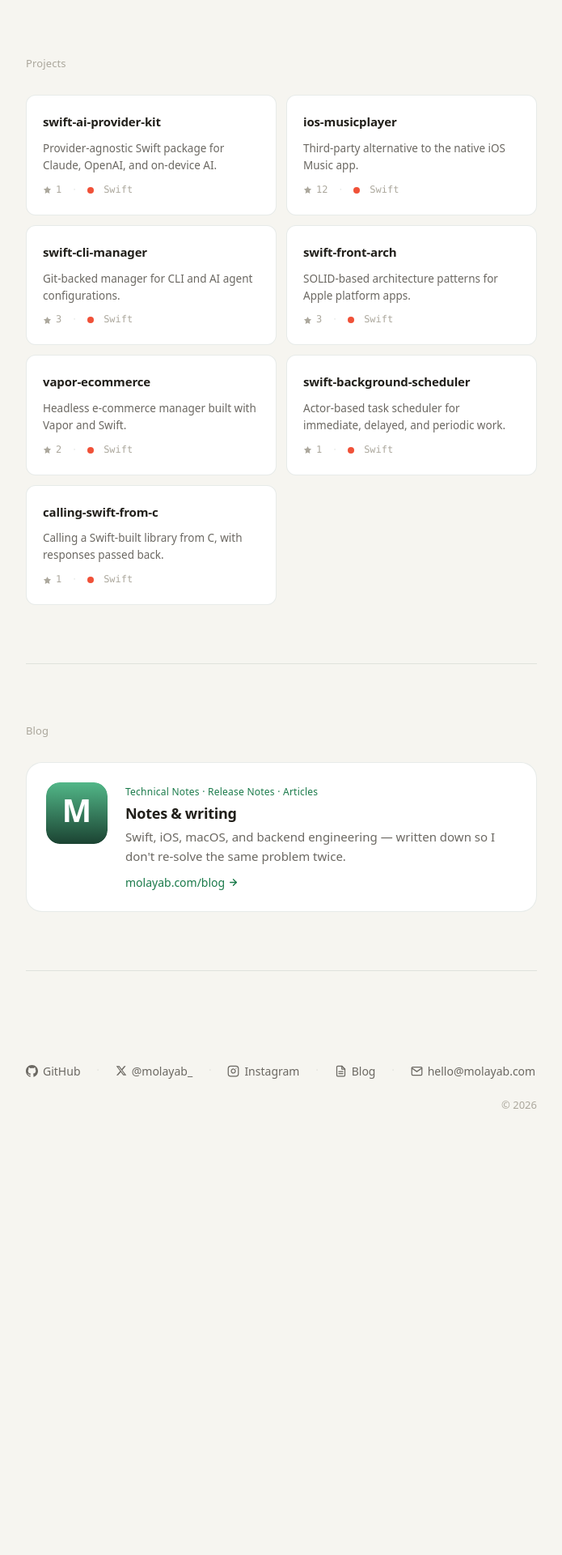
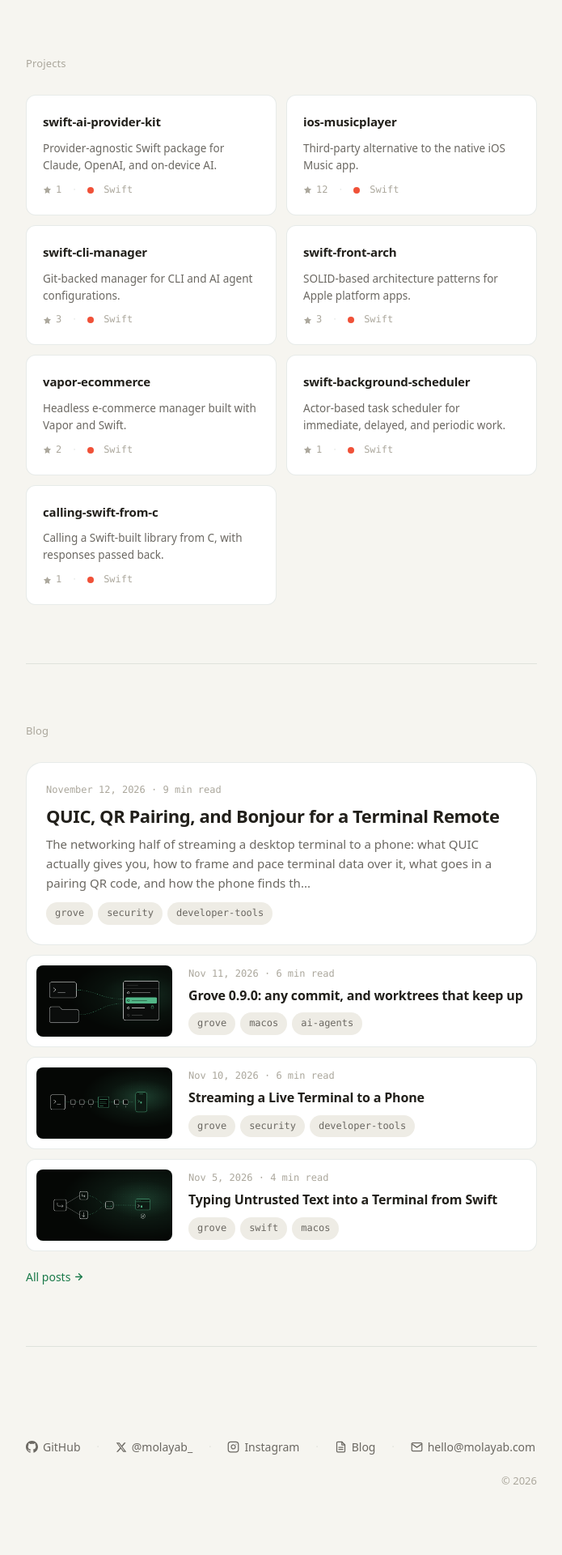
Before and after one commit to molayab/molayab.github.io, a Jekyll site: the page built from index.html, in a window 1280 px wide. Shown: the part 1363-3283 px from the top of the page at 81% size, without its empty margins (292-987 px from the left). Built offline with Jekyll 4.4.1, drawn with Linux system fonts in a browser that asks for light colours; before the commit the page ends 2818 px from its top, so only the background shows below that.

Commit message:
Show the latest posts in the homepage Blog section (#42)

```diff
--- a/index.html
+++ b/index.html
@@ -469,6 +469,149 @@ body::before {
   flex-shrink: 0;
 }
 
+/* ── Latest posts (blog) ────────────────────────────────────── */
+.post-feature,
+.post-row {
+  display: block;
+  background: var(--surface);
+  border: 1px solid var(--border);
+  text-decoration: none;
+  color: inherit;
+  overflow: hidden;
+  transition: transform 0.25s var(--ease), box-shadow 0.25s var(--ease), border-color 0.2s ease;
+}
+.post-feature:hover,
+.post-row:hover {
+  transform: translateY(-2px);
+  box-shadow: var(--shadow-hover);
+  border-color: var(--glow);
+}
+.post-feature:focus-visible,
+.post-row:focus-visible { outline: 2px solid var(--accent); outline-offset: 3px; }
+
+.post-feature {
+  border-radius: var(--radius);
+  margin-bottom: 12px;
+}
+
+.post-cover-img {
+  display: block;
+  width: 100%;
+  height: auto;
+  aspect-ratio: 1200 / 630;
+  object-fit: cover;
+  background: #050705;
+}
+.post-feature .post-cover-img { border-bottom: 1px solid var(--border); }
+
+.post-feature-body {
+  display: flex;
+  flex-direction: column;
+  gap: 8px;
+  padding: 24px;
+}
+
+.post-meta {
+  font-size: 0.75rem;
+  font-family: var(--mono);
+  color: var(--text-3);
+  font-variant-numeric: tabular-nums;
+}
+
+.post-feature-title {
+  font-size: 1.375rem;
+  font-weight: 600;
+  letter-spacing: -0.02em;
+  line-height: 1.25;
+  color: var(--text);
+  text-wrap: balance;
+}
+
+.post-feature-desc {
+  font-size: 0.9375rem;
+  color: var(--text-2);
+  line-height: 1.6;
+  text-wrap: pretty;
+}
+
+.post-tags {
+  display: flex;
+  flex-wrap: wrap;
+  gap: 6px;
+  margin-top: 4px;
+}
+
+.tag {
+  display: inline-flex;
+  align-items: center;
+  font-family: var(--mono);
+  font-size: 0.75rem;
+  color: var(--text-2);
+  background: var(--surface-2);
+  border: 1px solid transparent;
+  border-radius: var(--radius-pill);
+  padding: 3px 10px;
+}
+
+.post-rows {
+  list-style: none;
+  display: flex;
+  flex-direction: column;
+  gap: 12px;
+}
+
+.post-row {
+  display: grid;
+  grid-template-columns: 168px 1fr;
+  align-items: center;
+  gap: 0 20px;
+  padding: 12px;
+  border-radius: var(--radius-sm);
+}
+.post-row.is-coverless {
+  grid-template-columns: 1fr;
+  padding: 16px 20px;
+}
+.post-row .post-cover-img {
+  border-radius: 8px;
+  border: 1px solid var(--border);
+}
+
+.post-row-body {
+  display: flex;
+  flex-direction: column;
+  gap: 6px;
+  min-width: 0;
+}
+
+.post-row-title {
+  font-size: 1rem;
+  font-weight: 600;
+  letter-spacing: -0.01em;
+  line-height: 1.35;
+  color: var(--text);
+  text-wrap: pretty;
+}
+
+.post-all {
+  display: inline-flex;
+  align-items: center;
+  gap: 4px;
+  margin-top: 20px;
+  font-size: 0.875rem;
+  font-weight: 500;
+  color: var(--accent);
+}
+.post-all svg { transition: transform 0.15s ease; }
+.post-all:hover svg { transform: translateX(3px); }
+.post-all:focus-visible { outline: 2px solid var(--accent); outline-offset: 3px; border-radius: 3px; }
+
+@media (prefers-reduced-motion: reduce) {
+  .post-feature:hover,
+  .post-row:hover,
+  .post-all:hover svg { transform: none; }
+}
+
 /* ── Footer ─────────────────────────────────────────────────── */
 .footer {
   padding: 40px 0 80px;
@@ -505,6 +648,12 @@ body::before {
   .project-card { grid-template-columns: 60px 1fr; gap: 0 16px; padding: 18px; }
   .project-icon { width: 60px; height: 60px; border-radius: 13px; }
   .repo-grid { grid-template-columns: 1fr; }
+  .post-feature-body { padding: 18px; }
+  .post-feature-title { font-size: 1.25rem; }
+  .post-row { grid-template-columns: 1fr; gap: 12px 0; padding: 12px 12px 16px; }
+  .post-row .post-row-body { padding: 0 6px; }
+  .post-row.is-coverless { padding: 16px 18px; }
+  .post-row.is-coverless .post-row-body { padding: 0; }
   .footer-year { display: none; }
 }
 </style>
@@ -652,34 +801,45 @@ body::before {
 
   <hr class="rule">
 
-  <!-- Blog -->
-  <section aria-label="Blog">
-    <h2 class="eyebrow">Blog</h2>
+  <!-- Blog: latest posts, newest featured. Generated from site.posts at build time. -->
+  <section aria-labelledby="blog-heading">
+    <h2 class="eyebrow" id="blog-heading">Blog</h2>
 
-    <a class="project-card" href="/blog/" aria-label="Blog — technical notes, release notes, and articles">
-      <svg class="project-icon" xmlns="http://www.w3.org/2000/svg" viewBox="0 0 1024 1024" role="img" aria-label="Blog mark">
-        <defs>
-          <linearGradient id="blogGrad" x1="0" y1="0" x2="0" y2="1024" gradientUnits="userSpaceOnUse">
-            <stop offset="0%" stop-color="#52B788"/>
-            <stop offset="100%" stop-color="#1B4332"/>
-          </linearGradient>
-        </defs>
-        <rect width="1024" height="1024" rx="225" ry="225" fill="url(#blogGrad)"/>
-        <text x="512" y="660" font-family="system-ui, -apple-system, 'Helvetica Neue', sans-serif" font-size="520" font-weight="800" fill="#fff" text-anchor="middle">M</text>
+    {% for post in site.posts limit:4 %}
+    {% assign words = post.content | strip_html | number_of_words %}
+    {% assign minutes = words | divided_by: 200 | at_least: 1 %}
+    {% if forloop.first %}
+    <a class="post-feature" href="{{ post.url | relative_url }}">
+      {% if post.image %}<img class="post-cover-img" src="{{ post.image | relative_url }}" alt="{{ post.image_alt | default: '' | escape }}" width="1200" height="630" loading="lazy" decoding="async">{% endif %}
+      <div class="post-feature-body">
+        <p class="post-meta"><time datetime="{{ post.date | date_to_xmlschema }}">{{ post.date | date: "%B %-d, %Y" }}</time> · {{ minutes }} min read</p>
+        <h3 class="post-feature-title">{{ post.title | escape }}</h3>
+        <p class="post-feature-desc">{{ post.description | default: post.excerpt | strip_html | strip_newlines | truncate: 200 | escape }}</p>
+        {% if post.tags and post.tags.size > 0 %}<div class="post-tags">{% for tag in post.tags limit:4 %}<span class="tag">{{ tag }}</span>{% endfor %}</div>{% endif %}
+      </div>
+    </a>
+    {% if site.posts.size > 1 %}<ul class="post-rows" role="list">{% endif %}
+    {% else %}
+      <li>
+        <a class="post-row{% unless post.image %} is-coverless{% endunless %}" href="{{ post.url | relative_url }}">
+          {% if post.image %}<img class="post-cover-img" src="{{ post.image | relative_url }}" alt="{{ post.image_alt | default: '' | escape }}" width="1200" height="630" loading="lazy" decoding="async">{% endif %}
+          <div class="post-row-body">
+            <p class="post-meta"><time datetime="{{ post.date | date_to_xmlschema }}">{{ post.date | date: "%b %-d, %Y" }}</time> · {{ minutes }} min read</p>
+            <h3 class="post-row-title">{{ post.title | escape }}</h3>
+            {% if post.tags and post.tags.size > 0 %}<div class="post-tags">{% for tag in post.tags limit:3 %}<span class="tag">{{ tag }}</span>{% endfor %}</div>{% endif %}
+          </div>
+        </a>
+      </li>
+    {% endif %}
+    {% if forloop.last and site.posts.size > 1 %}</ul>{% endif %}
+    {% endfor %}
+
+    <a class="post-all" href="/blog/">
+      All posts
+      <svg width="13" height="13" viewBox="0 0 24 24" fill="none" stroke="currentColor" stroke-width="2.5" stroke-linecap="round" stroke-linejoin="round" aria-hidden="true">
+        <line x1="5" y1="12" x2="19" y2="12"/>
+        <polyline points="12 5 19 12 12 19"/>
       </svg>
-
-      <div class="project-body">
-        <span class="project-category">Technical Notes · Release Notes · Articles</span>
-        <span class="project-name">Notes &amp; writing</span>
-        <p class="project-desc">Swift, iOS, macOS, and backend engineering — written down so I don't re-solve the same problem twice.</p>
-        <span class="project-link">
-          molayab.com/blog
-          <svg width="13" height="13" viewBox="0 0 24 24" fill="none" stroke="currentColor" stroke-width="2.5" stroke-linecap="round" stroke-linejoin="round" aria-hidden="true">
-            <line x1="5" y1="12" x2="19" y2="12"/>
-            <polyline points="12 5 19 12 12 19"/>
-          </svg>
-        </span>
-      </div>
     </a>
   </section>
 
```
Also changed, not shown: AGENTS.md (+2 -2 lines).
